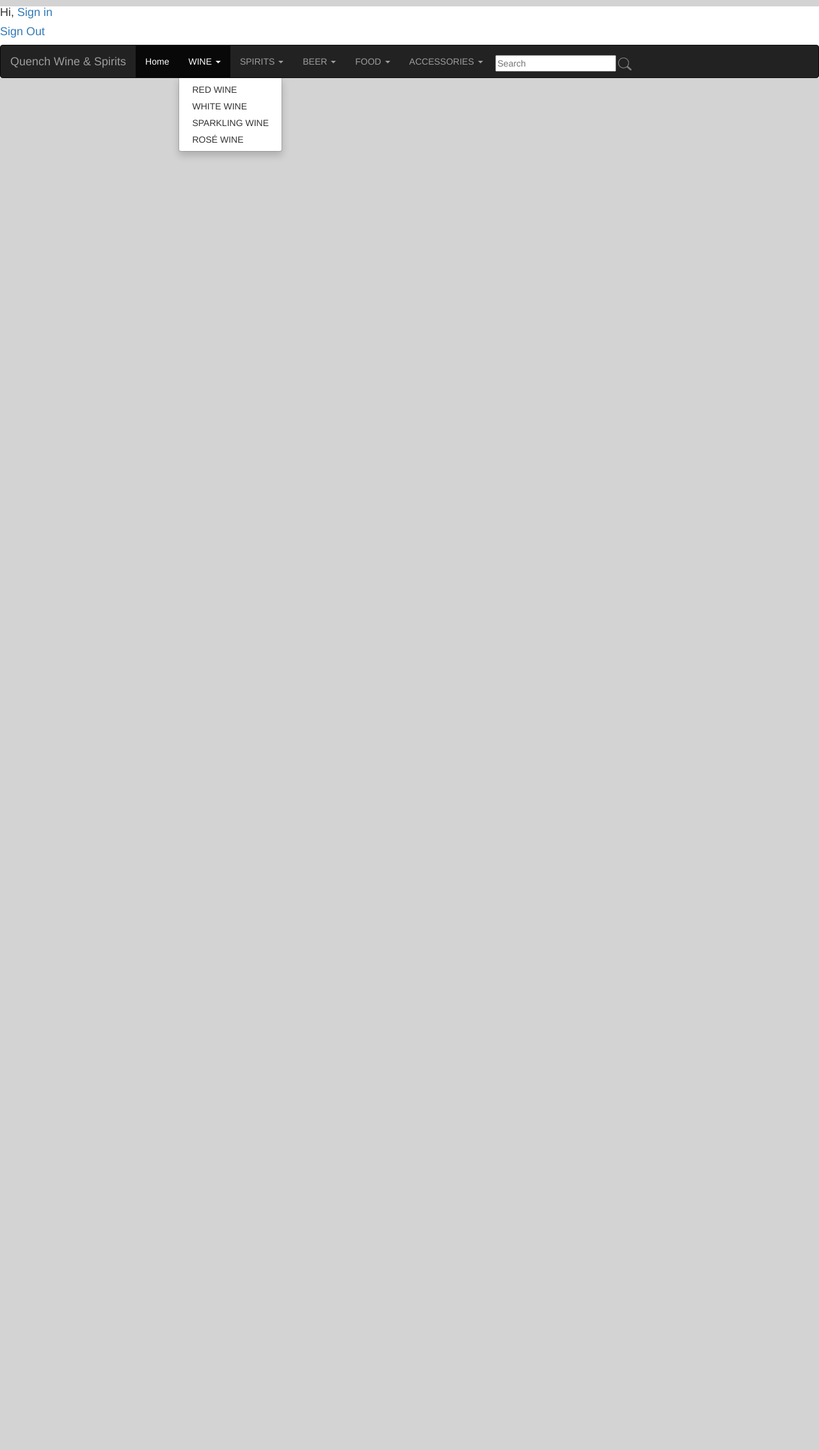
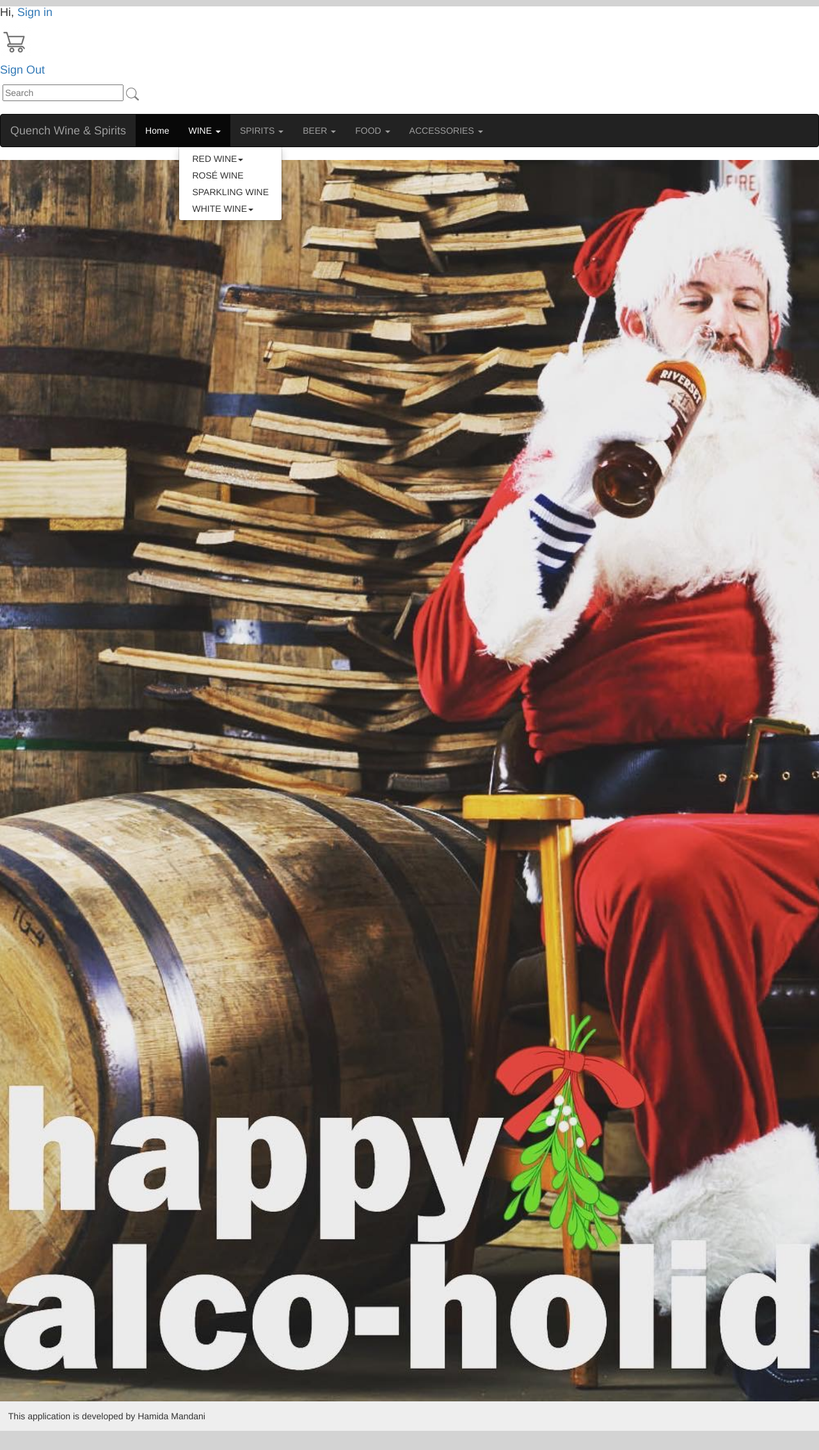
Before and after one commit to mandani-tech/myPassionProject, a Django app: page / in a window 1280 px wide, after a click on "WINE"; the page is wider, and only the part inside the window is pictured. Shown: that part at 64% size. Before the commit the page ends 246 px from the top of that part, so only its background shows below. Run offline with Django 3.2, Linux system fonts and the light colour scheme; some libraries are stand-ins or nearby versions.

Commit message:
cartImage

```diff
--- a/quenchProject/quenchApp/static/quenchApp/index.css
+++ b/quenchProject/quenchApp/static/quenchApp/index.css
@@ -2,9 +2,18 @@ html{
     background: lightgrey;
 }
 #searchbar{
-    margin-top: 7%;
+    margin-top: 1%;
 }
 
-#demo{
-    background: darksalmon;
+#footer{
+   padding: 1%;
 }
+.dropdown-submenu {
+    position: relative;
+}
+
+.dropdown-submenu .dropdown-menu {
+    top: 0;
+    left: 100%;
+    margin-top: -1px;
+}
--- /dev/null
+++ b/quenchProject/quenchApp/static/quenchApp/index.js
@@ -0,0 +1,9 @@
+$(document).ready(function(){
+    $('.dropdown-submenu a.test').on("click", function(e){
+        $(this).next('ul').toggle();
+        e.stopPropagation();
+        e.preventDefault();
+    });
+});
+
+console.log("TEST")
--- a/quenchProject/quenchApp/templates/quenchApp/index.html
+++ b/quenchProject/quenchApp/templates/quenchApp/index.html
@@ -6,15 +6,20 @@
     <meta charset="utf-8">
     <meta name="viewport" content="width=device-width, initial-scale=1">
     <link rel="stylesheet" href="https://maxcdn.bootstrapcdn.com/bootstrap/3.4.1/css/bootstrap.min.css">
-    <script src="https://ajax.googleapis.com/ajax/libs/jquery/3.4.1/jquery.min.js"></script>
-    <script src="https://maxcdn.bootstrapcdn.com/bootstrap/3.4.1/js/bootstrap.min.js"></script>
     <link rel="stylesheet" href="{% static 'quenchApp/index.css' %}">
+
 </head>
 
 <body>
 <div>
     <h4>Hi, <a  href="/login_my_user/">Sign in</a></h4>
+    <img src="../../static/quenchApp/ShoppingCart.png" alt="" height="50">
     <h4><a  href="/log_me_out/">Sign Out</a></h4>
+    <form id="searchbar" action="#" method="get">
+        <label  for="search1"> </label>
+        <input id="search1" type="text"  placeholder="Search" name="q" >
+        <img src="../../static/quenchApp/585e4ae1cb11b227491c3393.png" height="20px">
+    </form><br>
 
 </div>
 <!-- Navigation Bar-->
@@ -27,16 +32,45 @@
                 <li class="active"><a href="/">Home</a></li>
                 <li class="dropdown"><a class="dropdown-toggle" data-toggle="dropdown" href="#">WINE <span class="caret"></span></a>
                     <ul class="dropdown-menu">
-                        <li><a href="#">RED WINE</a></li>
-                        <li><a href="#">WHITE WINE</a></li>
+                        <li class="dropdown-submenu"><a class="test" tabindex="-1" href="#">RED WINE<span class="caret"></span></a>
+                            <ul class="dropdown-menu">
+                                <li><a tabindex="-1" href="#">CABERNET SAUVIGNON</a></li>
+                                <li><a tabindex="-1" href="#">PINOT NOIR</a></li>
+                                <li><a tabindex="-1" href="#">MERLOT</a></li>
+                                <li><a tabindex="-1" href="#">SYRAH</a></li>
+                                <li><a tabindex="-1" href="#">ZINFANDEL</a></li>
+                                <li><a tabindex="-1" href="#">SANGIOVESE</a></li>
+                                <li><a tabindex="-1" href="#">MALBEC</a></li>
+                            </ul>
+                        </li>
+                        <li><a href="#">ROSÉ WINE</a></li>
                         <li><a href="#">SPARKLING WINE</a></li>
-                        <li><a href="#">ROSÉ WINE</a></li>
+                        <li class="dropdown-submenu"><a class="test" tabindex="-1" href="#">WHITE WINE<span class="caret"></span></a>
+                            <ul class="dropdown-menu">
+                                <li><a tabindex="-1" href="#">CHARDONNAY</a></li>
+                                <li><a tabindex="-1" href="#">SAUVIGNON BLANC</a></li>
+                                <li><a tabindex="-1" href="#">PINOT GRIGIO</a></li>
+                                <li><a tabindex="-1" href="#">RIESLING</a></li>
+                                <li><a tabindex="-1" href="#">MOSCATO BIANCO</a></li>
+                            </ul>
+                        </li>
+
+
 
                     </ul>
                 </li>
                 <li class="dropdown"><a class="dropdown-toggle" data-toggle="dropdown" href="#">SPIRITS <span class="caret"></span></a>
                     <ul class="dropdown-menu">
-                        <li><a href="#">WHISKEY</a></li>
+                        <li class="dropdown-submenu"><a class="test" tabindex="-1" href="#">WHISKEY <span class="caret"></span></a>
+                            <ul class="dropdown-menu">
+                                <li><a tabindex="-1" href="#">BOURBON</a></li>
+                                <li><a tabindex="-1" href="#">RYE</a></li>
+                                <li><a tabindex="-1" href="#">SCOTCH</a></li>
+                                <li><a tabindex="-1" href="#">SINGLE BARREL</a></li>
+                                <li><a tabindex="-1" href="#">IRISH WHISKEY</a></li>
+                                <li><a tabindex="-1" href="#">CANADIAN WHISKEY</a></li>
+                            </ul>
+                        </li>
                         <li><a href="#">VODKA</a></li>
                         <li><a href="#">RUM</a></li>
                         <li><a href="#">GIN</a></li>
@@ -83,11 +117,7 @@
                 <li>
 
 
-                <form id="searchbar" action="#" method="get">
-                    <label  for="search1"> </label>
-                    <input id="search1" type="text"  placeholder="Search" name="q" >
-                    <img src="../../static/quenchApp/585e4ae1cb11b227491c3393.png" height="20px">
-                </form>
+
                 </li>
 
 
@@ -97,9 +127,15 @@
 
 
 
-
 {% block content %}
 {% endblock %}
+<img id="mainImg" src="../../static/quenchApp/Santa.jpeg" height="1940" width="1840"/>
 
+
+<footer id="footer" class="jumbotron">This application is developed by Hamida Mandani</footer>
 </body>
+<script src="https://ajax.googleapis.com/ajax/libs/jquery/3.4.1/jquery.min.js"></script>
+<script src="https://cdnjs.cloudflare.com/ajax/libs/popper.js/1.16.0/umd/popper.min.js"></script>
+<script src="https://maxcdn.bootstrapcdn.com/bootstrap/3.4.1/js/bootstrap.min.js"></script>
+<script type="text/javascript" src="{% static 'quenchApp/index.js' %}"></script>
 </html>
--- a/quenchProject/quenchApp/views.py
+++ b/quenchProject/quenchApp/views.py
@@ -70,7 +70,7 @@ def login_my_user(request):
 
             "loginform": NewUserForm,
        }
-       return render(request, "QuenchApp/login_my_user.html", context)
+       return render(request, "quenchApp/login_my_user.html", context)
 
 
 
```
Also changed, not shown: quenchProject/db.sqlite3, quenchProject/quenchApp/forms.py (line endings or trailing spaces), quenchProject/quenchApp/static/quenchApp/ShoppingCart.png (added), quenchProject/quenchApp/static/quenchApp/shopping-cart-icon-shopping-cart.jpg (added).
